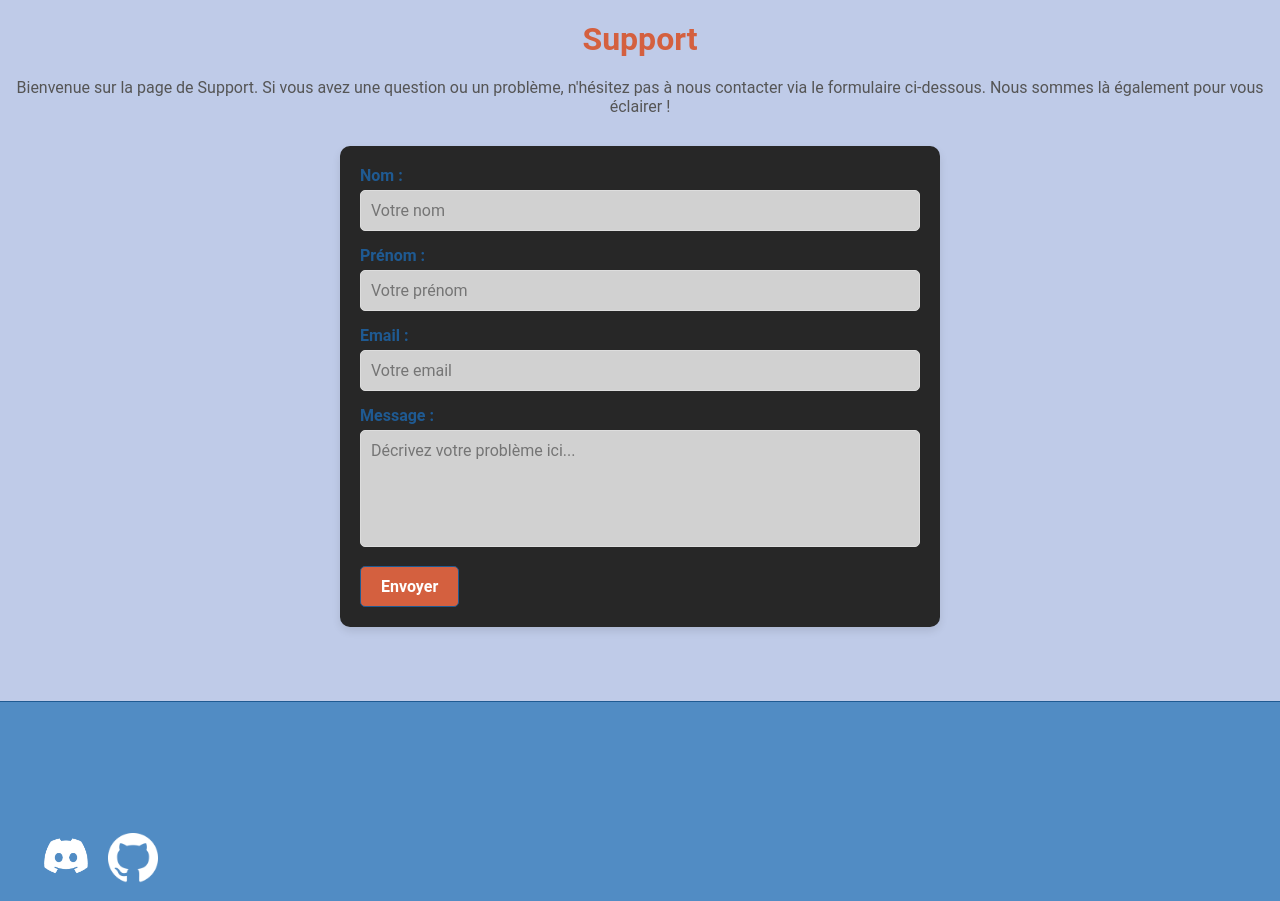
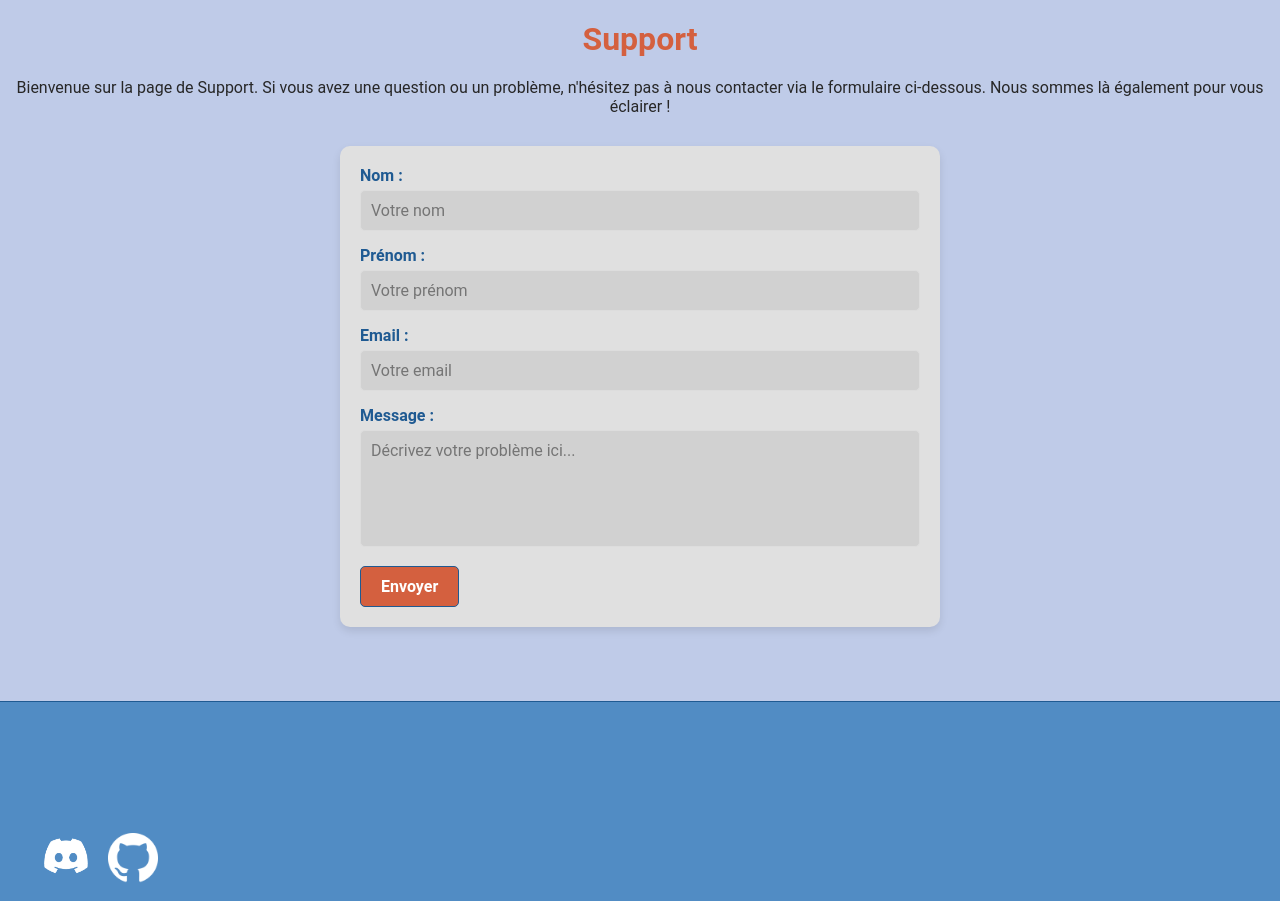
Before and after one commit to Neplexx/PROJET-WEB, a PHP site: page /html/support.html in a window 1280 px wide; the page is wider, and only the part inside the window is pictured. Shown: the part 93-994 px from the top of that part. Run offline with PHP 8.4, Linux system fonts and the light colour scheme.

Commit message:
problème texte support réglé

```diff
--- a/styles/style_support.css
+++ b/styles/style_support.css
@@ -155,7 +155,7 @@ h1 {
 }
 p {
     text-align: center;
-    color: #555;
+    color: var(--gris-texte);
     padding-top: 20px;
     padding-bottom: 30px;
     margin: 0;
@@ -163,7 +163,7 @@ p {
 #supportForm {
     max-width: 600px;
     margin: 0 auto;
-    background: var(--gris-texte);
+    background: #E0E0E0;
     padding: 20px;
     border-radius: 10px;
     box-shadow: 0 4px 8px rgba(0, 0, 0, 0.1);
```
